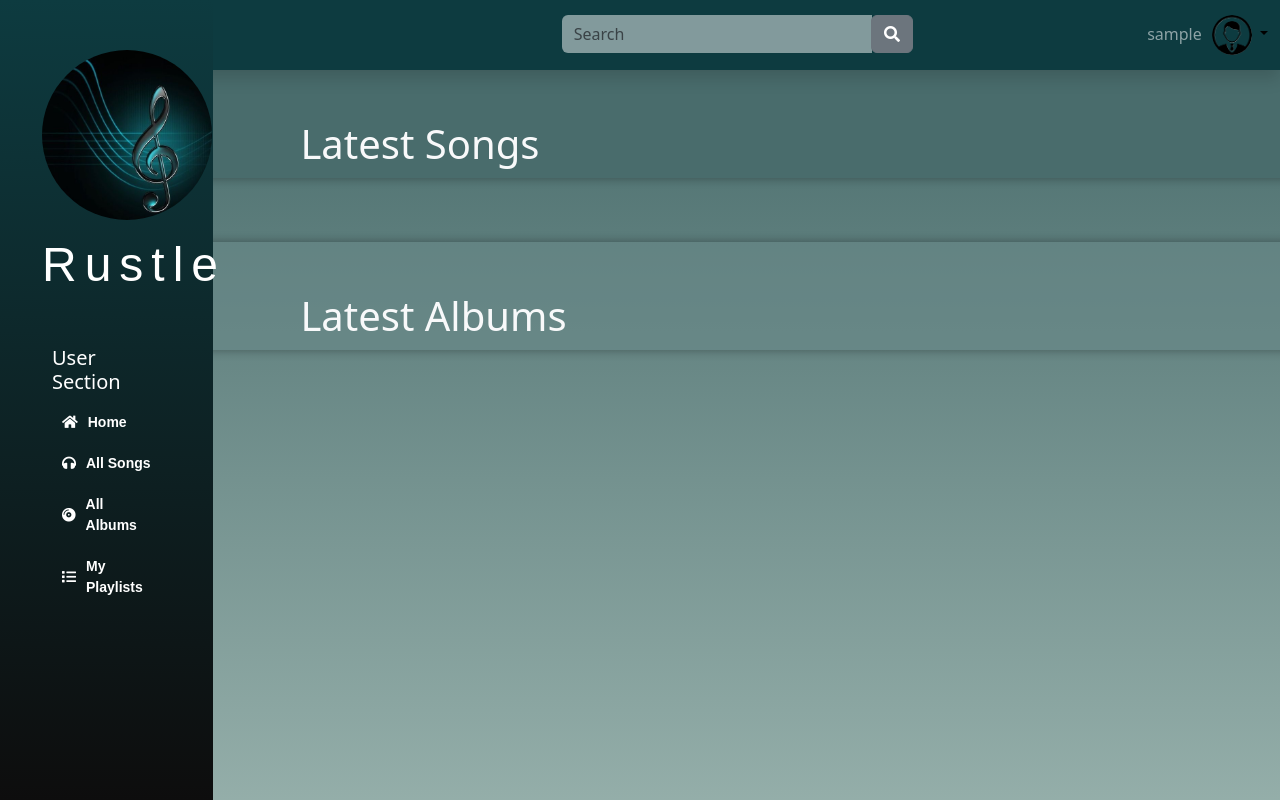
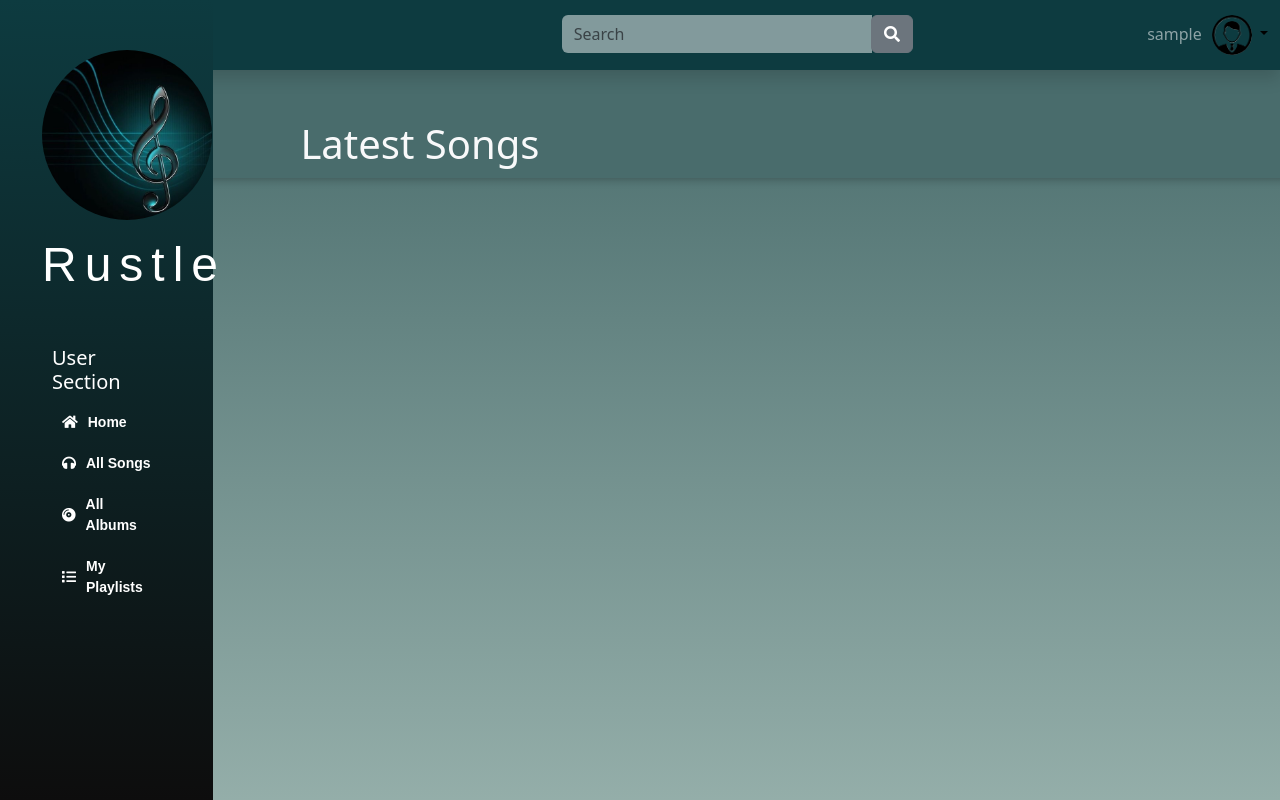
Before and after one commit to gagneetkaur04/Rustle-v1, a Flask app: page /home_user in a window 1280 px wide; the page is wider, and only the part inside the window is pictured. Run offline with Flask 3, Linux system fonts and the light colour scheme; the visitor is signed in with stand-in values (Sample User, id 1); data comes from the database, SQL or seed files in the repository; data that the repository does not hold is empty.

Commit message:
minor changes

```diff
--- a/routes/user.py
+++ b/routes/user.py
@@ -16,14 +16,11 @@ def home_user():
     latest_songs = db.session.query(User, Song, Album)\
         .join(Song, User.id == Song.creator_id)\
         .join(Album, Song.album_id == Album.id)\
-        .order_by(Song.date_created.desc()).limit(5).all()
+        .order_by(Song.date_created.desc()).limit(10).all()
 
-    latest_albums = db.session.query(User, Album)\
-        .join(Album, User.id == Album.creator_id)\
-        .filter(Album.album_name!='Singles')\
-        .order_by(Album.date_created.desc()).limit(5).all()
 
-    return render_template('home_user.html', user=user, latest_songs=latest_songs, latest_albums=latest_albums)
+
+    return render_template('home_user.html', user=user, latest_songs=latest_songs)
 
 
 # All Songs
--- a/templates/home_user.html
+++ b/templates/home_user.html
@@ -26,24 +26,6 @@
                 {% endif %}
             {% endfor %}
         </ul>
-
-        <h1 class="text-light lt-albums-head">Latest Albums</h1>
-        <ul class="song-list lt-songs">
-            {% for album in latest_albums %}
-                {% if not album.User.is_blacklisted and not album.Album.is_flagged %}
-                <a href="{{ url_for('get_album', album_id=album.Album.id )}}">
-                    <div class="one-song">
-                        <li class="song-contents">
-                            <h3 class="song-title">{{ album.Album.album_name }}</h3>
-                        </li>
-                        <p class="song-artist">Artist : {{ album.User.username }}</p>
-                        <p>(Released on {{ album.Album.date_created.strftime('%b %d, %Y') }})</p>
-                    </div>
-                </a>
-                {% endif %}
-            {% endfor %}
-        </ul>
-
     </div>
 
 {% endblock %}
```
